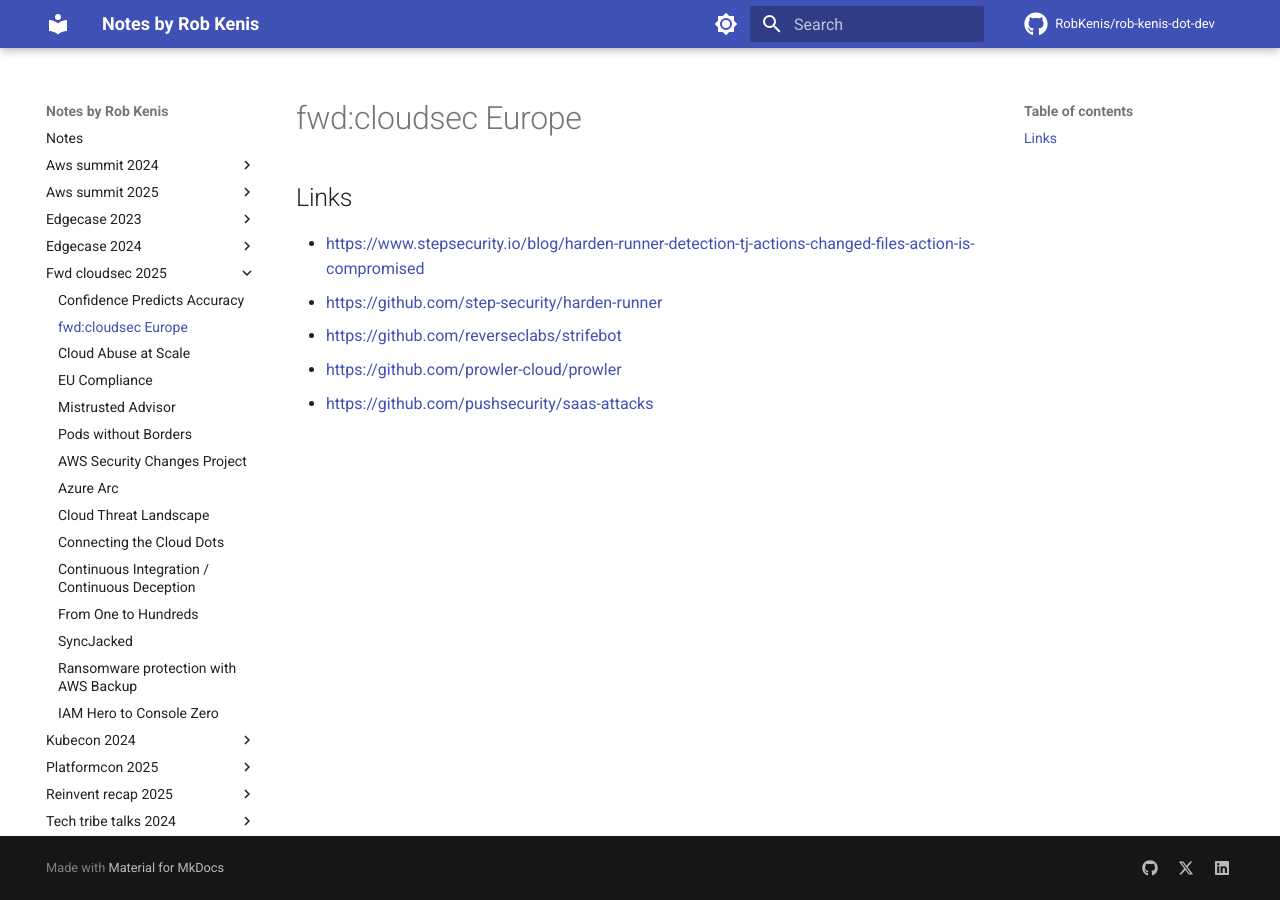
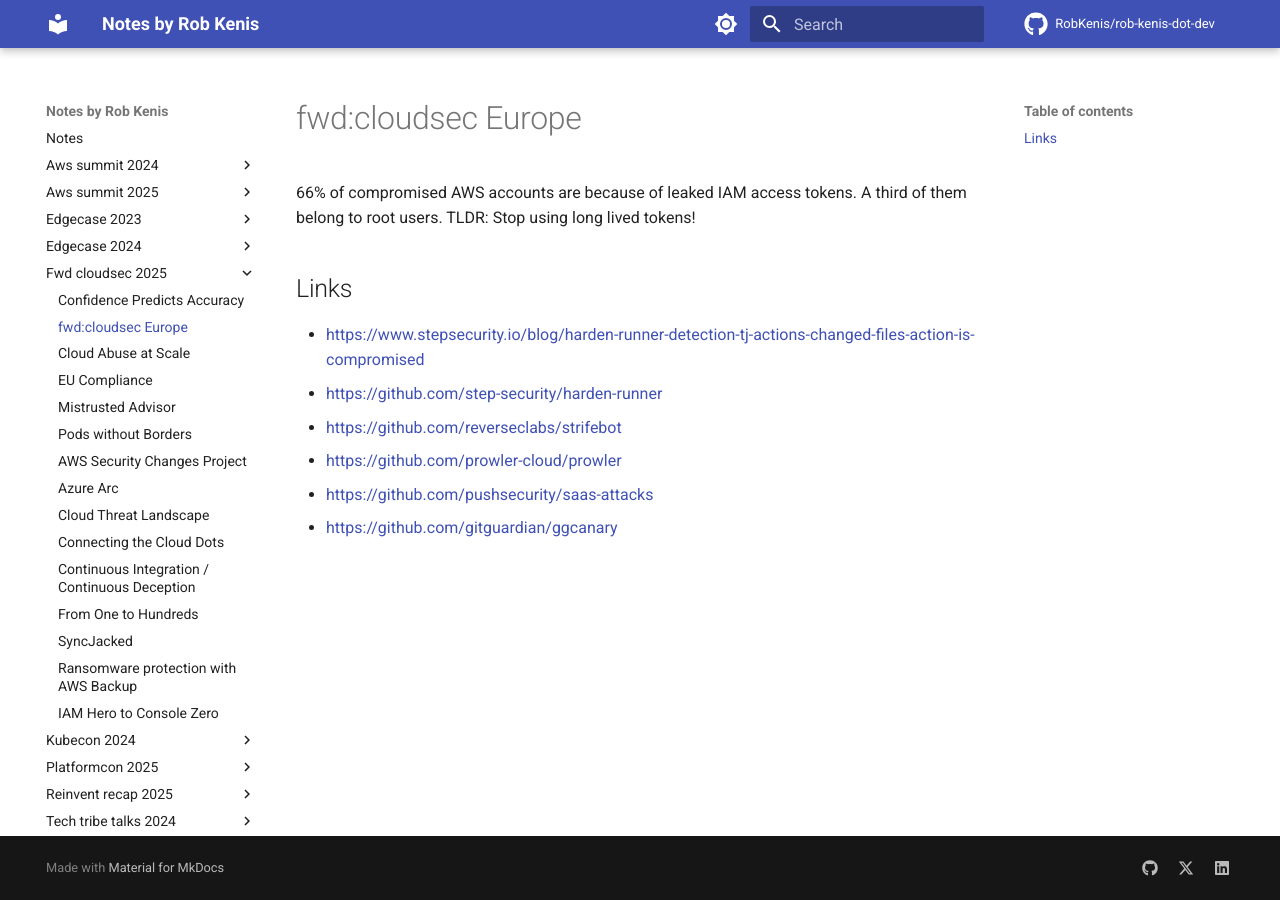
Before and after one commit to RobKenis/rob-kenis-dot-dev, an MkDocs documentation site: the page built from docs/fwd-cloudsec-2025/00-cloudsec.md, in a window 1280 px wide. Built offline with MkDocs 1.6.1 and Material for MkDocs 9.7.7, drawn with Linux system fonts in a browser that asks for light colours; comment, search, counter and statistics services are not loaded.

Commit message:
Add link to ggcanary

```diff
--- a/docs/fwd-cloudsec-2025/00-cloudsec.md
+++ b/docs/fwd-cloudsec-2025/00-cloudsec.md
@@ -1,4 +1,7 @@
 # fwd:cloudsec Europe
+
+66% of compromised AWS accounts are because of leaked IAM access tokens. A third of them belong to root users.
+TLDR: Stop using long lived tokens!
 
 ## Links
 
@@ -7,3 +10,4 @@
 - <https://github.com/reverseclabs/strifebot>
 - <https://github.com/prowler-cloud/prowler>
 - <https://github.com/pushsecurity/saas-attacks>
+- <https://github.com/gitguardian/ggcanary>
```
